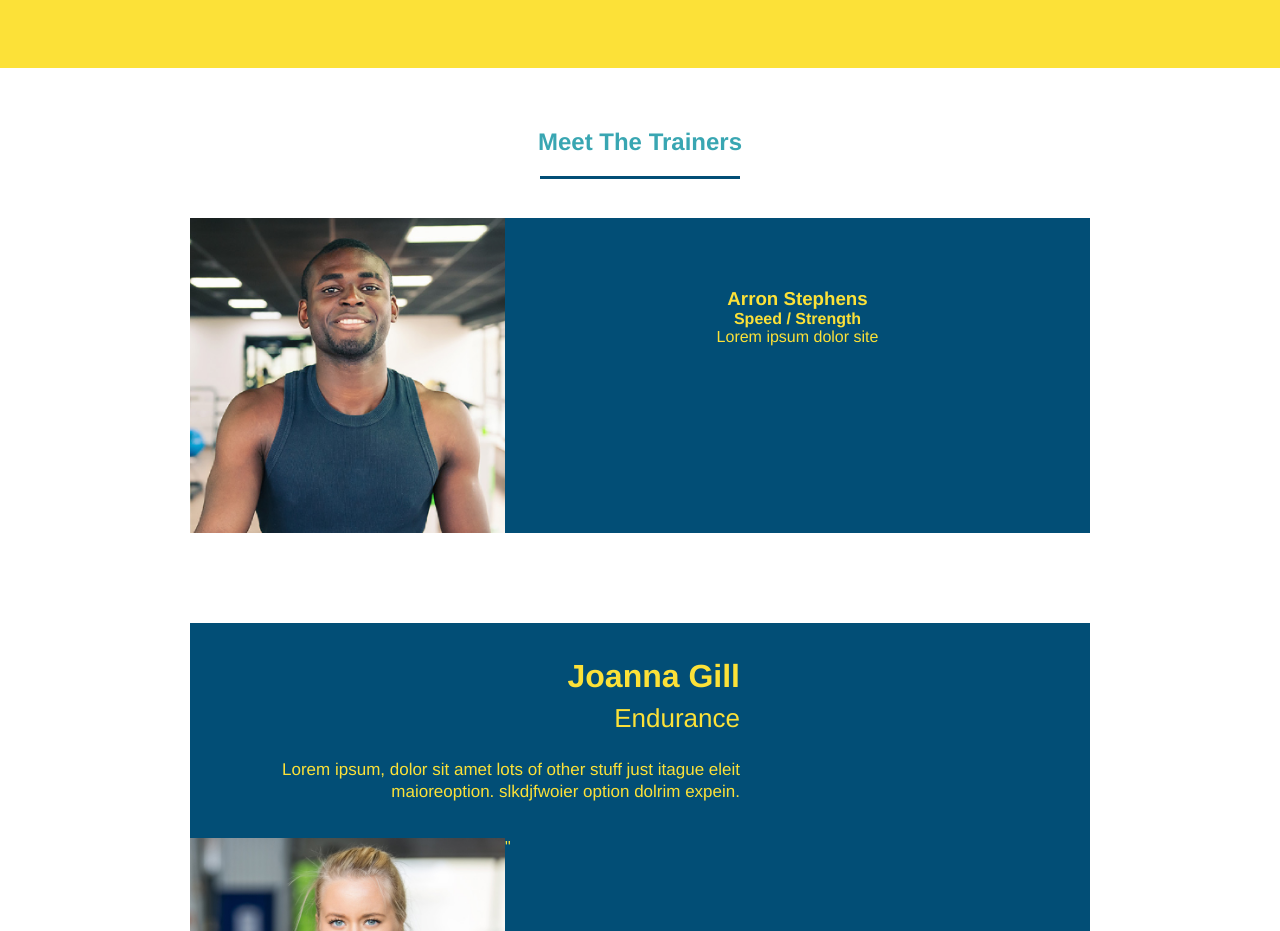
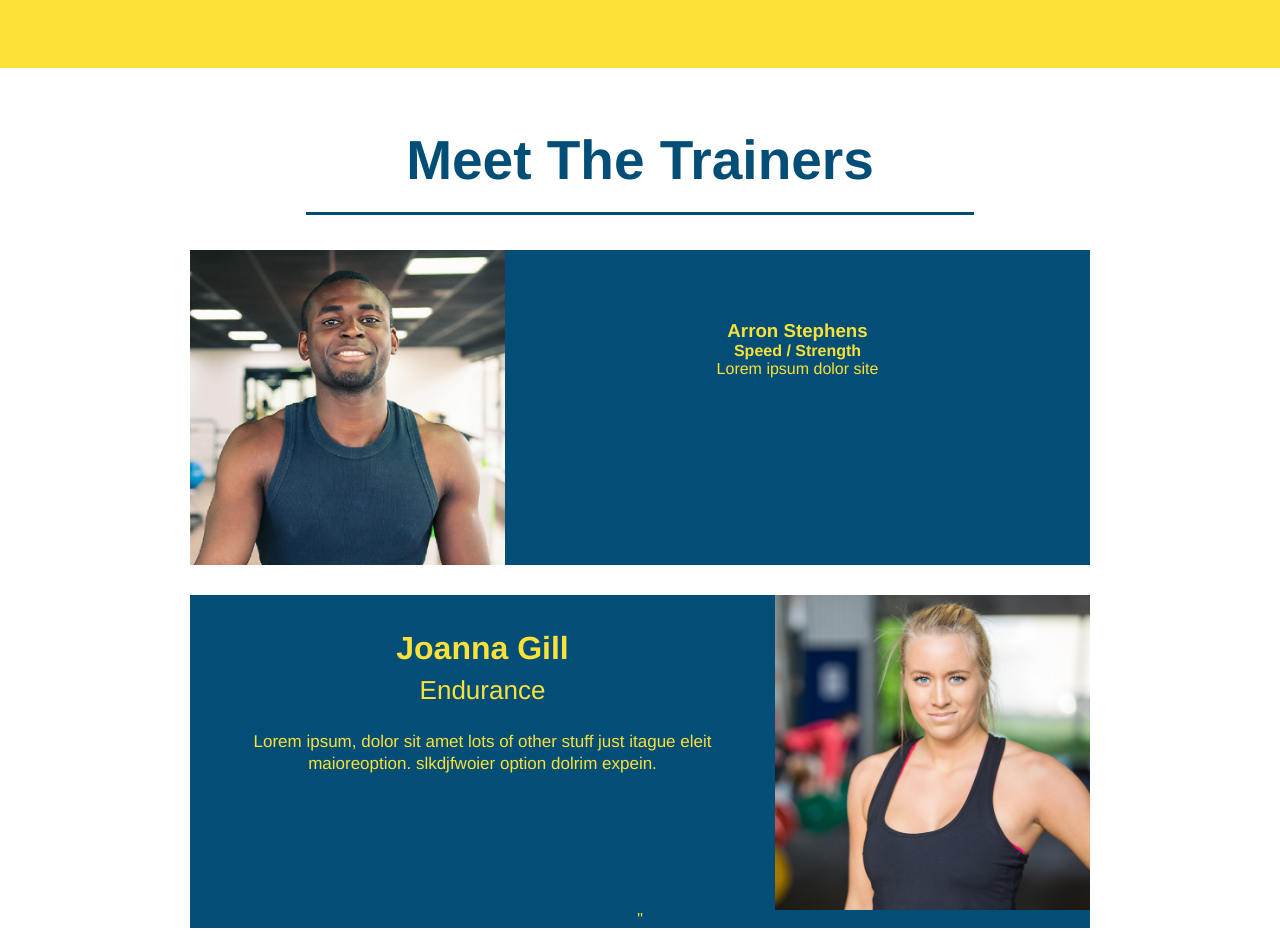
Before and after one commit to oliviahailson/Run-Buddy, a plain HTML site: page index.html in a window 1280 px wide. Shown: the part 2580-3511 px from the top of the page. Drawn offline with Linux system fonts and the light colour scheme.

Commit message:
meet the trainers corrections

```diff
--- a/assets/css/style.css
+++ b/assets/css/style.css
@@ -186,22 +186,13 @@ section {
     .trainer img {
         width: 35%;
         float: left;
-        overflow: auto;
     }
 
     .trainer-bio {
         padding: 35px;
-        float: letft;
+        float: left;
         width: 65%;
-        overflow: auto;
     }
-     .text-left {
-         text-align: left;
-     }
-
-     .text-right {
-         text-align: right;
-     }
 
      .trainer-bio h3 {
          font-size: 32px;
@@ -217,3 +208,11 @@ section {
          font-size: 17px;
          line-height: 1.3;
      }
+
+     .text-left {
+         text-align: left;
+     }
+
+     .text-right {
+         text-align: right:
+     }
--- a/index.html
+++ b/index.html
@@ -110,9 +110,7 @@
 
         <!-- "meet the trainers" section -->
         <section id="your-trainers" class="trainers">
-            <h2>Meet The Trainers</h2>
-            <h2 class="section-title primary-border">
-            </h2>
+            <h2 class= "section-title primarey-border">Meet The Trainers</h2>
             <article class="trainer">
                 <img src="./images/trainer-1.jpg" alt="Arron Stephens in his workout clothes, ready to pump iron" />
                 <div class="trainer-bio text-left"></div>
@@ -122,7 +120,7 @@
                     </p>
                 </div>
             </article>
-        </section>
+
         <!-- second trainer bio -->
         <article class="trainer">
             <div class="trainer-bio text-right">
@@ -147,6 +145,8 @@
                 </p>
             </div>
         </article>
+        </section>
+
         <!-- "reach out" section -->
         <section>
             <h2>Reach Out</h2>
@@ -167,4 +167,4 @@
 
         </footer>
     </body>
-</html>b
+</html>
```
